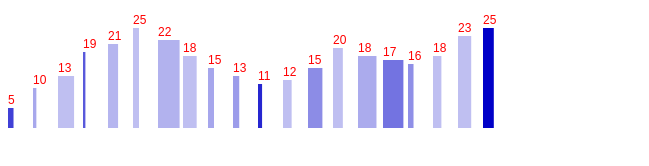
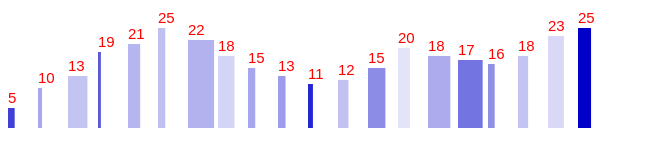
Before and after one commit to ben96t/Information-Visualization, a plain HTML site: page index.html in a window 1280 px wide. Shown: the whole page, without its empty margins (0-649 px from the left). Drawn offline with nearby package versions, Linux system fonts and the light colour scheme.

Commit message:
Bar Charts
Readjusted the opacity.

```diff
--- a/index.html
+++ b/index.html
@@ -11,8 +11,7 @@
 	<body>
 		<script type="text/javascript">
 			//Width and height
-			//TEST version
-			var w = 500;
+			var w = 600;
 			var h = 120;
 			var barPadding = 1;
 
@@ -40,7 +39,7 @@
 			   .attr("fill", function(d) {
 					return "rgb(0, 0, 200)";
 			   })
-   .attr("opacity", function(d){return Math.max(d[2]/100,.25);});
+            .attr("opacity", function(d){return d[2]/100;});
 			svg.selectAll("text")
 			   .data(dataset)
 			   .enter()
@@ -52,10 +51,10 @@
 			   		return i * (w / dataset.length);
 			   })
 			   .attr("y", function(d,i) {
-			   		return h - (d[0] * 4) - 4;
+			   		return h - (d[0] * 4) - 5;
 			   })
 			   .attr("font-family", "sans-serif")
-			   .attr("font-size", "12px")
+			   .attr("font-size", "15px")
 			   .attr("fill", "red");
 
 		</script>
```
